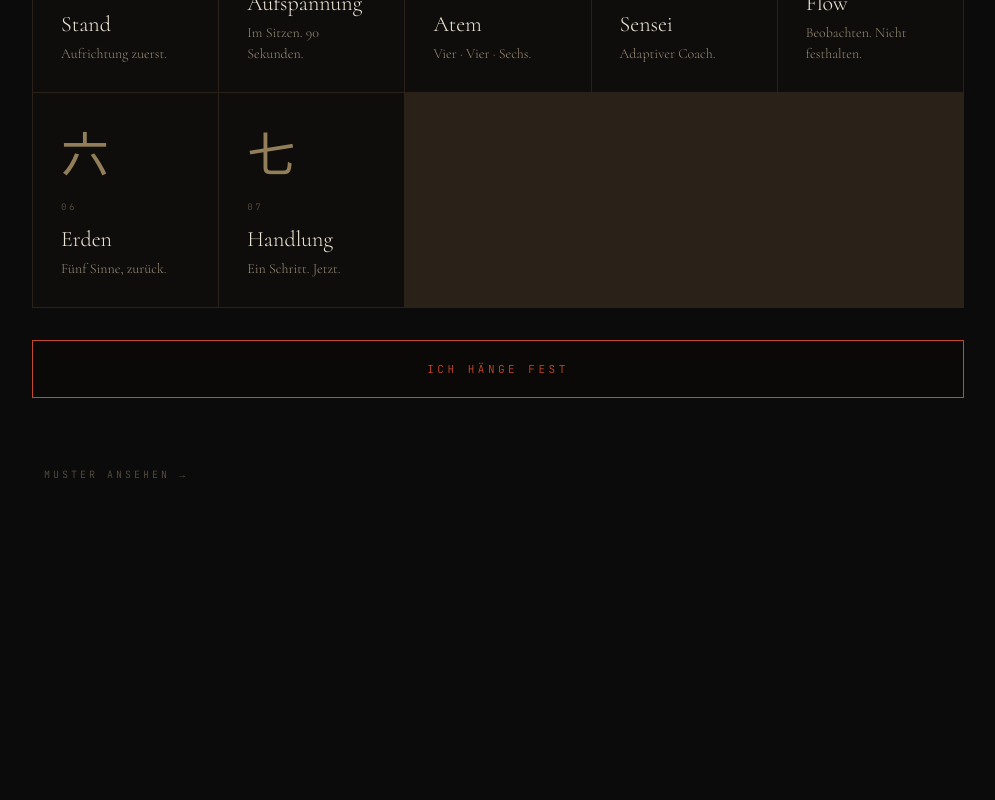
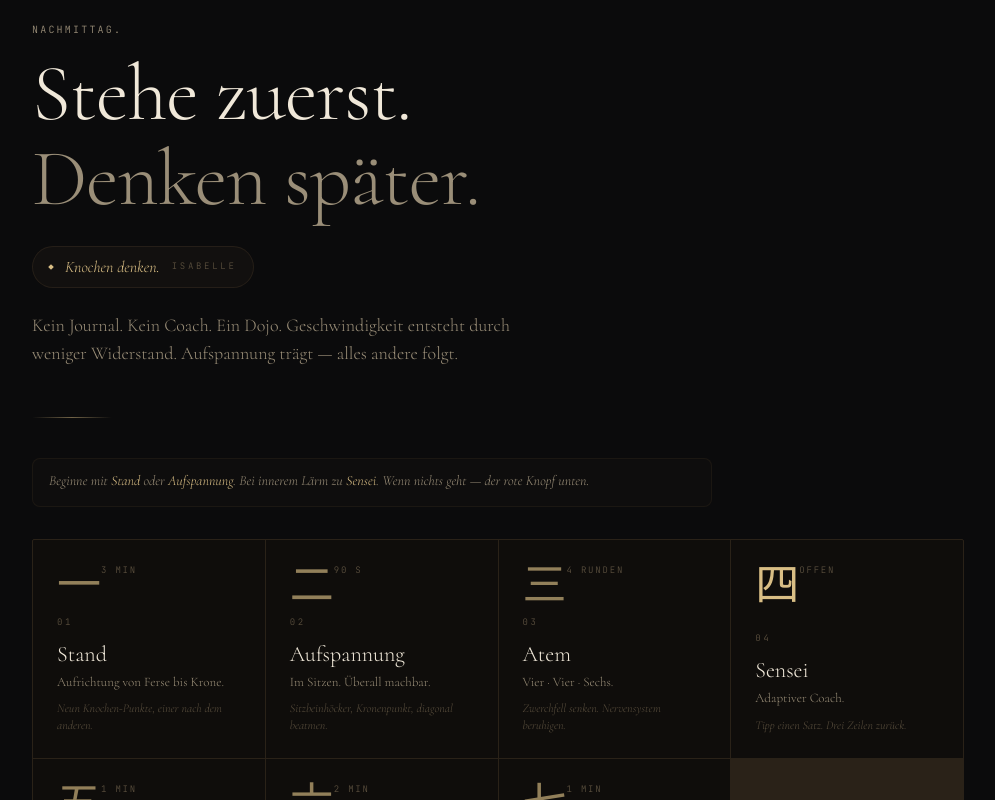
Before and after one commit to michherm/mushin, a Next.js app: page / in a window 1280 px wide. Shown: the part 620-1420 px from the top of the page, without its empty margins (142-1137 px from the left). Before the commit the page ends 1210 px from the top, so only its background shows below. Built offline with nearby package versions, Linux system fonts and the light colour scheme.

Commit message:
Add files via upload

```diff
--- a/app/components/Home.tsx
+++ b/app/components/Home.tsx
@@ -1,5 +1,6 @@
 'use client';
 
+import { useEffect, useState } from 'react';
 import { Tag, Display, Rule } from '@/components/ui';
 import type { Level } from '@/lib/library';
 
@@ -8,18 +9,82 @@ interface Module {
   glyph: string;
   name: string;
   sub: string;
+  duration: string;
+  what: string;       // konkret: was passiert hier (eine Zeile)
   accent?: boolean;
 }
 
 const MODULES: Module[] = [
-  { id: 'stand',       glyph: '一', name: 'Stand',       sub: 'Aufrichtung zuerst.' },
-  { id: 'aufspannung', glyph: '二', name: 'Aufspannung', sub: 'Im Sitzen. 90 Sekunden.' },
-  { id: 'breath',      glyph: '三', name: 'Atem',        sub: 'Vier · Vier · Sechs.' },
-  { id: 'sensei',      glyph: '四', name: 'Sensei',      sub: 'Adaptiver Coach.', accent: true },
-  { id: 'flow',        glyph: '五', name: 'Flow',        sub: 'Beobachten. Nicht festhalten.' },
-  { id: 'ground',      glyph: '六', name: 'Erden',       sub: 'Fünf Sinne, zurück.' },
-  { id: 'action',      glyph: '七', name: 'Handlung',    sub: 'Ein Schritt. Jetzt.' },
+  {
+    id: 'stand',
+    glyph: '一',
+    name: 'Stand',
+    sub: 'Aufrichtung von Ferse bis Krone.',
+    duration: '3 min',
+    what: 'Neun Knochen-Punkte, einer nach dem anderen.',
+  },
+  {
+    id: 'aufspannung',
+    glyph: '二',
+    name: 'Aufspannung',
+    sub: 'Im Sitzen. Überall machbar.',
+    duration: '90 s',
+    what: 'Sitzbeinhöcker, Kronenpunkt, diagonal beatmen.',
+  },
+  {
+    id: 'breath',
+    glyph: '三',
+    name: 'Atem',
+    sub: 'Vier · Vier · Sechs.',
+    duration: '4 Runden',
+    what: 'Zwerchfell senken. Nervensystem beruhigen.',
+  },
+  {
+    id: 'sensei',
+    glyph: '四',
+    name: 'Sensei',
+    sub: 'Adaptiver Coach.',
+    duration: 'offen',
+    what: 'Tipp einen Satz. Drei Zeilen zurück.',
+    accent: true,
+  },
+  {
+    id: 'flow',
+    glyph: '五',
+    name: 'Flow',
+    sub: 'Beobachten. Nicht festhalten.',
+    duration: '1 min',
+    what: 'Gedanken ziehen durch wie Wasser.',
+  },
+  {
+    id: 'ground',
+    glyph: '六',
+    name: 'Erden',
+    sub: 'Bei Dissoziation. Fünf Sinne.',
+    duration: '2 min',
+    what: 'Was siehst du? Fühlst du? Hörst du?',
+  },
+  {
+    id: 'action',
+    glyph: '七',
+    name: 'Handlung',
+    sub: 'Ein konkreter Schritt.',
+    duration: '1 min',
+    what: 'Eine Bewegung. Klein. Real. Jetzt.',
+  },
 ];
+
+/* Wechselnde Tagesgrüße — abhängig von Uhrzeit */
+function greeting(): string {
+  if (typeof window === 'undefined') return 'Stehe zuerst.';
+  const h = new Date().getHours();
+  if (h < 6)  return 'Es ist früh.';
+  if (h < 11) return 'Guten Morgen.';
+  if (h < 14) return 'Mittag.';
+  if (h < 18) return 'Nachmittag.';
+  if (h < 22) return 'Abend.';
+  return 'Es ist spät.';
+}
 
 export function Home({
   go,
@@ -30,57 +95,113 @@ export function Home({
   level: Level;
   setLevel: (l: Level) => void;
 }) {
+  const [hour] = useState(greeting());
+
   return (
-    <div className="min-h-screen px-6 pt-14 pb-24 max-w-[980px] mx-auto">
-      <div className="animate-rise">
+    <div className="min-h-screen px-6 pt-14 pb-24 max-w-[980px] mx-auto relative">
+      {/* Warmer Glow im Hintergrund */}
+      <div
+        aria-hidden
+        className="warm-glow"
+        style={{
+          top: '5%', left: '10%',
+          width: '40vw', height: '40vw',
+          background: 'radial-gradient(circle, rgba(217, 190, 133, 0.15) 0%, transparent 70%)',
+        }}
+      />
+
+      <div className="animate-rise relative z-10">
+        {/* Kopfzeile */}
         <div className="flex justify-between items-center mb-8">
           <Tag color="accent">無心 · Mushin</Tag>
           <button
             onClick={() => setLevel(level === 'beginner' ? 'cantienica' : 'beginner')}
-            className="bg-transparent border border-line text-ink-dim font-mono text-[9px] tracking-[0.24em] uppercase px-3 py-2 min-h-[36px] hover:border-line-hi transition-colors"
+            className="bg-transparent border border-line text-ink-dim font-mono text-[9px] tracking-[0.24em] uppercase px-3 py-2 min-h-[36px] hover:border-accent hover:text-accent transition-colors"
           >
             {level === 'cantienica' ? 'Cantienica' : 'Basis'}
           </button>
         </div>
 
+        {/* Tageszeit-Gruß */}
+        <Tag color="dim">{hour}</Tag>
+        <div className="h-3" />
+
+        {/* Hauptbotschaft */}
         <Display className="!text-[clamp(44px,9vw,80px)]">
           Stehe zuerst.<br />
           <span className="text-ink-dim">Denken später.</span>
         </Display>
-        <div className="h-5" />
+        <div className="h-6" />
+
+        {/* Cantienica-Anker — Knochen denken */}
+        <div className="inline-flex items-center gap-3 px-4 py-2 rounded-full bg-bg-warm/50 border border-line-hi/50">
+          <div className="w-1 h-1 rotate-45 bg-accent" />
+          <span className="font-serif italic text-accent text-[16px]">
+            Knochen denken.
+          </span>
+          <span className="font-mono text-ink-mute text-[9px] tracking-[0.3em] uppercase">
+            Isabelle
+          </span>
+        </div>
+
+        <div className="h-6" />
         <p
-          className="text-ink-dim font-light leading-[1.5] max-w-[520px]"
-          style={{ fontSize: 'clamp(16px, 2.2vw, 19px)' }}
+          className="text-ink-dim font-light leading-[1.6] max-w-[520px]"
+          style={{ fontSize: 'clamp(16px, 2.2vw, 18px)' }}
         >
           Kein Journal. Kein Coach. Ein Dojo.
           Geschwindigkeit entsteht durch weniger Widerstand.
+          Aufspannung trägt — alles andere folgt.
         </p>
       </div>
 
-      <div className="h-14" />
+      <div className="h-12" />
       <Rule width={80} />
-      <div className="h-12" />
+      <div className="h-10" />
 
+      {/* Hilfeleitfaden — was tut man wann? */}
+      <div className="mb-8 px-4 py-3 rounded-lg bg-bg-warm/30 border border-line/50 max-w-[680px]">
+        <p className="text-ink-dim text-[14px] leading-[1.6]" style={{ fontStyle: 'italic' }}>
+          Beginne mit <span className="text-accent">Stand</span> oder <span className="text-accent">Aufspannung</span>.
+          Bei innerem Lärm zu <span className="text-accent">Sensei</span>.
+          Wenn nichts geht — der rote Knopf unten.
+        </p>
+      </div>
+
+      {/* Module — jetzt mit Dauer und Beschreibung */}
       <div
-        className="grid gap-px bg-line border border-line"
-        style={{ gridTemplateColumns: 'repeat(auto-fit, minmax(180px, 1fr))' }}
+        className="grid gap-px bg-line border border-line rounded-sm overflow-hidden relative z-10"
+        style={{ gridTemplateColumns: 'repeat(auto-fit, minmax(220px, 1fr))' }}
       >
         {MODULES.map((m, idx) => (
           <button
             key={m.id}
             onClick={() => go(m.id)}
-            className="bg-bg text-ink text-left p-7 min-h-[180px] flex flex-col justify-between transition-colors duration-500 hover:bg-bg-raise cursor-pointer border-0"
+            className="bg-bg text-ink text-left p-6 min-h-[210px] flex flex-col justify-between transition-all duration-500 hover:bg-bg-warm cursor-pointer border-0 group"
           >
-            <div className={`font-serif font-light text-[48px] text-accent ${m.accent ? 'opacity-100' : 'opacity-65'}`}>
+            <div className="flex justify-between items-start">
+              <div
+                className={`font-serif font-light text-[44px] leading-none transition-all duration-500 ${
+                  m.accent ? 'text-accent group-hover:text-glow' : 'text-accent opacity-65 group-hover:opacity-100'
+                }`}
+              >
                 {m.glyph}
               </div>
+              <span className="font-mono text-[9px] tracking-[0.2em] text-ink-mute uppercase">
+                {m.duration}
+              </span>
+            </div>
+
             <div>
               <span className="font-mono text-[9px] tracking-[0.3em] text-ink-mute uppercase">
                 0{idx + 1}
               </span>
               <div className="h-1.5" />
               <div className="text-[22px] font-light text-ink">{m.name}</div>
-              <div className="text-ink-dim text-[14px] mt-0.5">{m.sub}</div>
+              <div className="text-ink-dim text-[13px] mt-0.5">{m.sub}</div>
+              <div className="text-ink-mute text-[12px] mt-2 italic font-serif leading-[1.4]">
+                {m.what}
+              </div>
             </div>
           </button>
         ))}
@@ -88,21 +209,28 @@ export function Home({
 
       <div className="h-8" />
 
+      {/* Emergency-Knopf — warm-rot statt hart-rot */}
       <button
         onClick={() => go('emergency')}
-        className="w-full bg-bg-ink border border-ember text-ember p-5 font-mono text-[11px] tracking-[0.32em] uppercase min-h-[56px] hover:bg-[#1a0e0c] transition-colors"
+        className="w-full bg-bg-ink border border-ember/70 text-ember p-5 font-mono text-[11px] tracking-[0.32em] uppercase min-h-[56px] hover:bg-ember/10 hover:border-ember transition-all duration-300 rounded-sm relative z-10"
       >
-        Ich hänge fest
+        <span className="opacity-90">Ich hänge fest</span>
       </button>
 
-      <div className="h-14" />
+      <div className="h-12" />
 
+      {/* Footer */}
+      <div className="flex justify-between items-center relative z-10">
         <button
           onClick={() => go('patterns')}
-        className="bg-transparent border-0 text-ink-mute font-mono text-[10px] tracking-[0.3em] uppercase cursor-pointer p-3 min-h-[40px] hover:text-ink-dim"
+          className="bg-transparent border-0 text-ink-mute font-mono text-[10px] tracking-[0.3em] uppercase cursor-pointer p-3 min-h-[40px] hover:text-accent transition-colors"
         >
           Muster ansehen →
         </button>
+        <span className="font-mono text-[9px] tracking-[0.3em] text-ink-mute uppercase">
+          Aufspannung trägt
+        </span>
+      </div>
     </div>
   );
 }
--- a/app/components/ui.tsx
+++ b/app/components/ui.tsx
@@ -1,10 +1,15 @@
+'use client';
+
 /**
- * UI-PRIMITIVES
- * Wiederverwendbare Bausteine. Tailwind-Klassen.
- * Tippe-Targets ≥ 44px (iOS-Standard).
+ * UI-PRIMITIVES — wärmer, lebendiger.
+ *
+ * Bühne hat jetzt einen sanften warmen Glow im Hintergrund,
+ * der sich wie ein Kerzenschein bewegt.
+ *
+ * Buttons haben mehr Tiefe, sind aber immer noch reduziert.
+ *
+ * Neu: BoneCue — für Cantienica-Knochenanker, hauchzart unterstrichen.
  */
-
-'use client';
 
 import { type ReactNode, type ButtonHTMLAttributes } from 'react';
 
@@ -14,13 +19,14 @@ export function Tag({
   color = 'dim',
 }: {
   children: ReactNode;
-  color?: 'dim' | 'mute' | 'accent' | 'ember';
+  color?: 'dim' | 'mute' | 'accent' | 'ember' | 'breath';
 }) {
   const colorClass = {
     dim: 'text-ink-dim',
     mute: 'text-ink-mute',
     accent: 'text-accent',
     ember: 'text-ember',
+    breath: 'text-breath',
   }[color];
   return (
     <span className={`font-mono text-[10px] uppercase tracking-tag ${colorClass}`}>
@@ -47,19 +53,23 @@ export function Display({
   );
 }
 
-/* ─── Rule — feine horizontale Linie ────────────────────────────────── */
+/* ─── Rule — feine horizontale Linie mit warmer Mitte ───────────────── */
 export function Rule({ width = 56 }: { width?: number }) {
   return (
     <div
-      className="h-px bg-line-hi animate-draw origin-left"
-      style={{ width }}
+      className="h-px animate-draw origin-left"
+      style={{
+        width,
+        background: 'linear-gradient(90deg, transparent, #D9BE85, transparent)',
+        opacity: 0.5,
+      }}
     />
   );
 }
 
-/* ─── Btn — der Knopf ───────────────────────────────────────────────── */
+/* ─── Btn — der Knopf, wärmer ────────────────────────────────────────── */
 type BtnProps = ButtonHTMLAttributes<HTMLButtonElement> & {
-  kind?: 'primary' | 'secondary' | 'ember';
+  kind?: 'primary' | 'secondary' | 'ember' | 'breath';
 };
 
 export function Btn({
@@ -69,9 +79,10 @@ export function Btn({
   ...rest
 }: BtnProps) {
   const styles = {
-    primary:   'border-line-hi text-ink hover:border-accent hover:text-accent',
-    secondary: 'border-line text-ink-dim hover:border-line-hi',
+    primary:   'border-line-hi text-ink hover:border-accent hover:text-accent hover:bg-bg-warm/40',
+    secondary: 'border-line text-ink-dim hover:border-line-hi hover:text-ink',
     ember:     'border-ember text-ember hover:bg-ember/10',
+    breath:    'border-breath/50 text-breath hover:bg-breath/10',
   }[kind];
 
   return (
@@ -91,7 +102,7 @@ export function Btn({
   );
 }
 
-/* ─── Ghost — der leise Knopf (Abbrechen, Zurück) ────────────────────── */
+/* ─── Ghost — der leise Knopf ─────────────────────────────────────────── */
 export function Ghost({
   children,
   onClick,
@@ -109,21 +120,83 @@ export function Ghost({
   );
 }
 
-/* ─── Stage — die zentrale Bühne ────────────────────────────────────── */
+/* ─── BoneCue — Cantienica-Hervorhebung für Knochen-Anker ────────────── */
+/* Hauchzartes Highlight, das wie ein Lichtschein über den Knochen-Begriff zieht.
+   Benutzt das gleiche Vokabular wie Isabelle. */
+export function BoneCue({ children }: { children: ReactNode }) {
+  return (
+    <span className="bone-line text-accent">{children}</span>
+  );
+}
+
+/* ─── Stage — die zentrale Bühne mit warmem Glühen ───────────────────── */
 export function Stage({
   children,
-  dark = false,
+  glow = true,
+  glowColor = 'accent',
 }: {
   children: ReactNode;
-  dark?: boolean;
+  glow?: boolean;
+  glowColor?: 'accent' | 'breath' | 'ember';
 }) {
+  const glowColors = {
+    accent: 'rgba(217, 190, 133, 0.15)',
+    breath: 'rgba(125, 168, 156, 0.15)',
+    ember:  'rgba(196, 74, 46, 0.10)',
+  };
   return (
-    <div
-      className={`min-h-screen flex flex-col items-center justify-center text-center px-6 py-20 ${
-        dark ? 'bg-bg-ink' : 'bg-bg'
-      }`}
-    >
-      <div className="w-full max-w-[640px]">{children}</div>
+    <div className="min-h-screen flex flex-col items-center justify-center text-center px-6 py-20 relative overflow-hidden">
+      {glow && (
+        <>
+          <div
+            className="warm-glow"
+            style={{
+              top: '15%', left: '50%', transform: 'translateX(-50%)',
+              width: '60vw', height: '60vw',
+              background: `radial-gradient(circle, ${glowColors[glowColor]} 0%, transparent 70%)`,
+            }}
+          />
+          <div
+            className="warm-glow"
+            style={{
+              bottom: '5%', right: '5%',
+              width: '40vw', height: '40vw',
+              background: `radial-gradient(circle, ${glowColors[glowColor]} 0%, transparent 70%)`,
+              animationDelay: '4s',
+            }}
+          />
+        </>
+      )}
+      <div className="w-full max-w-[640px] relative z-10">{children}</div>
     </div>
   );
 }
+
+/* ─── SoundToggle — kleines Klang-an/aus-Knöpfchen für die Ecke ────── */
+import { useSoundToggle } from '@/lib/useSoundscape';
+
+export function SoundToggle() {
+  const [enabled, toggle] = useSoundToggle();
+  return (
+    <button
+      onClick={toggle}
+      aria-label={enabled ? 'Klang aus' : 'Klang an'}
+      className="fixed top-5 right-5 z-50 w-10 h-10 flex items-center justify-center rounded-full bg-bg-warm/60 backdrop-blur-sm border border-line text-ink-dim hover:text-accent hover:border-accent transition-all duration-300"
+    >
+      {enabled ? (
+        /* Klang an: drei kleine geschwungene Wellen */
+        <svg width="14" height="14" viewBox="0 0 14 14" fill="none">
+          <path d="M2 7 C2 4, 5 4, 5 7 C5 10, 2 10, 2 7" stroke="currentColor" strokeWidth="1" fill="none" />
+          <path d="M7 5 C7 5, 9 6, 9 7 C9 8, 7 9, 7 9" stroke="currentColor" strokeWidth="1" fill="none" opacity="0.7" />
+          <path d="M10 3 C10 3, 13 5, 13 7 C13 9, 10 11, 10 11" stroke="currentColor" strokeWidth="1" fill="none" opacity="0.4" />
+        </svg>
+      ) : (
+        /* Klang aus: durchgestrichener Punkt */
+        <svg width="14" height="14" viewBox="0 0 14 14" fill="none">
+          <circle cx="7" cy="7" r="2" stroke="currentColor" strokeWidth="1" fill="none" opacity="0.4" />
+          <line x1="2" y1="2" x2="12" y2="12" stroke="currentColor" strokeWidth="1" />
+        </svg>
+      )}
+    </button>
+  );
+}
```
Also changed, not shown: app/components/BreathOrb.tsx (+55 -10 lines). Lines whose indentation alone changed are shown as unchanged.
